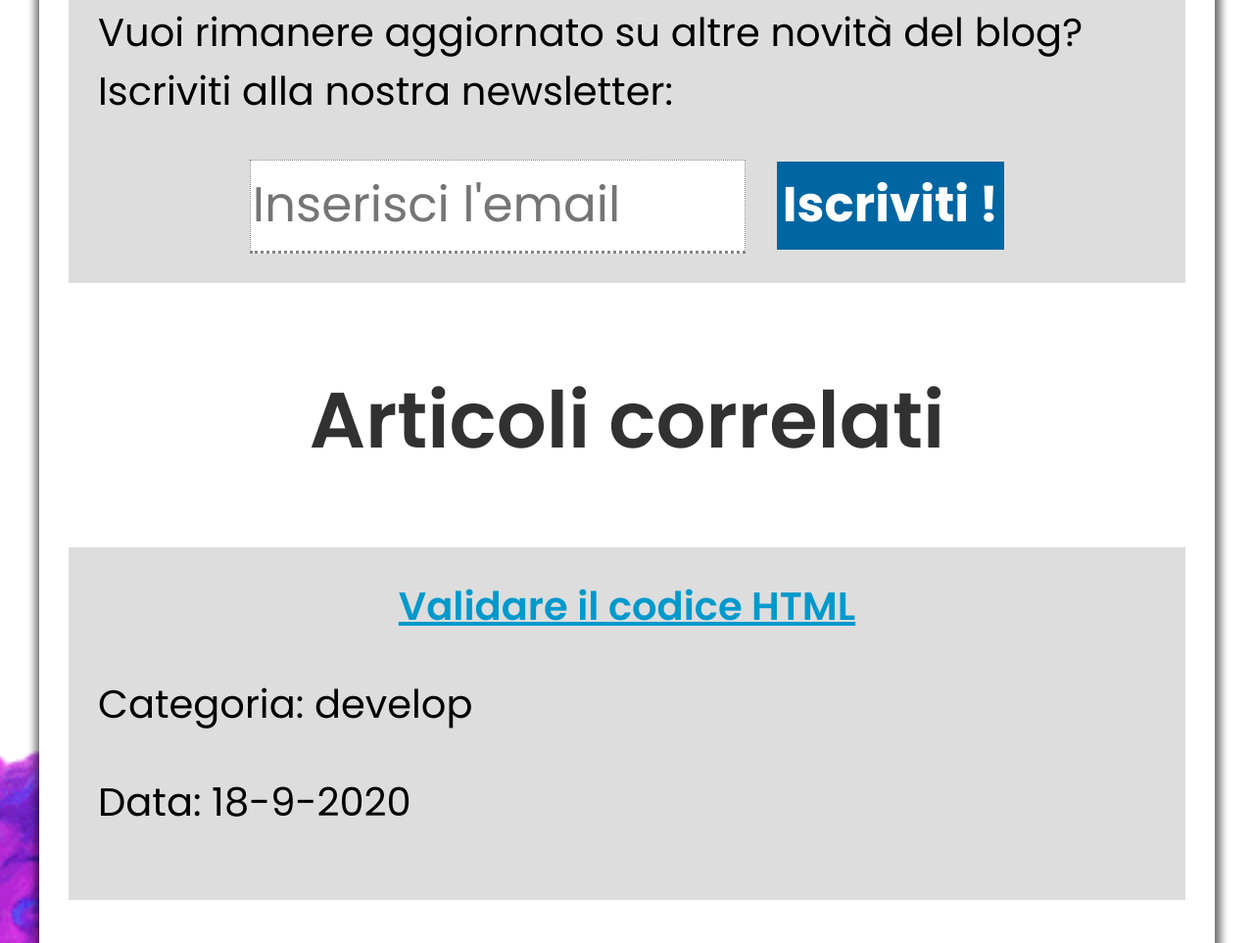
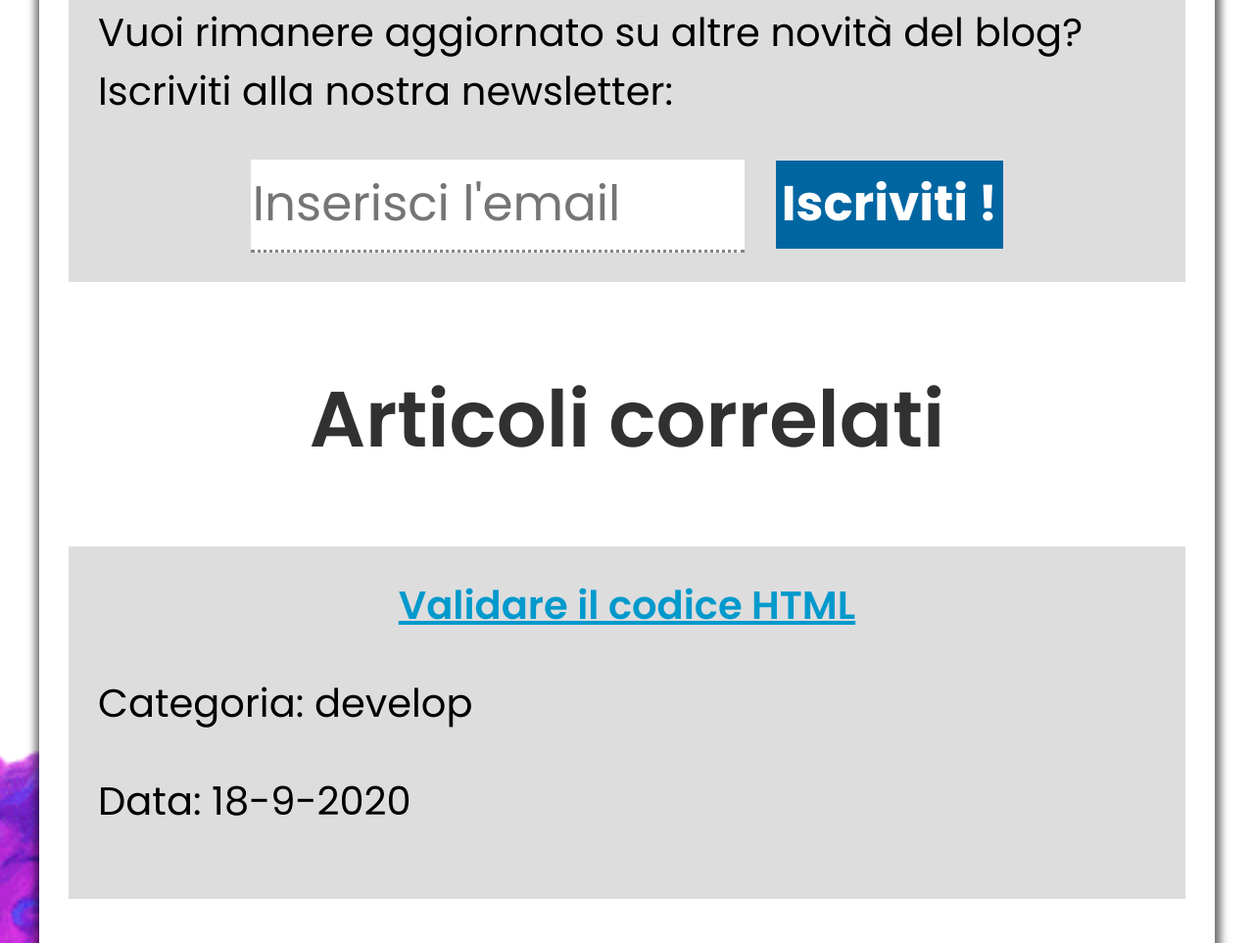
Before and after one commit to Francescabattistini/U_1_Esercizio_4_, a plain HTML site: page index.html in a window 1280 px wide. Shown: the part 4465-5428 px from the top of the page at 98% size. Drawn offline with nearby package versions, Linux system fonts and the light colour scheme.

Commit message:
da finire

```diff
--- a/assets/css/style.css
+++ b/assets/css/style.css
@@ -137,10 +137,10 @@ input {
   font: bold 50px "Poppins", sans-serif;
   text-shadow: none;
   font-weight: 400;
-  border-top: 1px solid;
+  /*   border-top: 1px solid;
   border-right: 1px solid;
-  border-left: 1px solid;
-  border-style: dotted;
+  border-left: 1px solid; */
+  border-bottom: dotted;
 }
 button {
   background: #0066a2;
```
